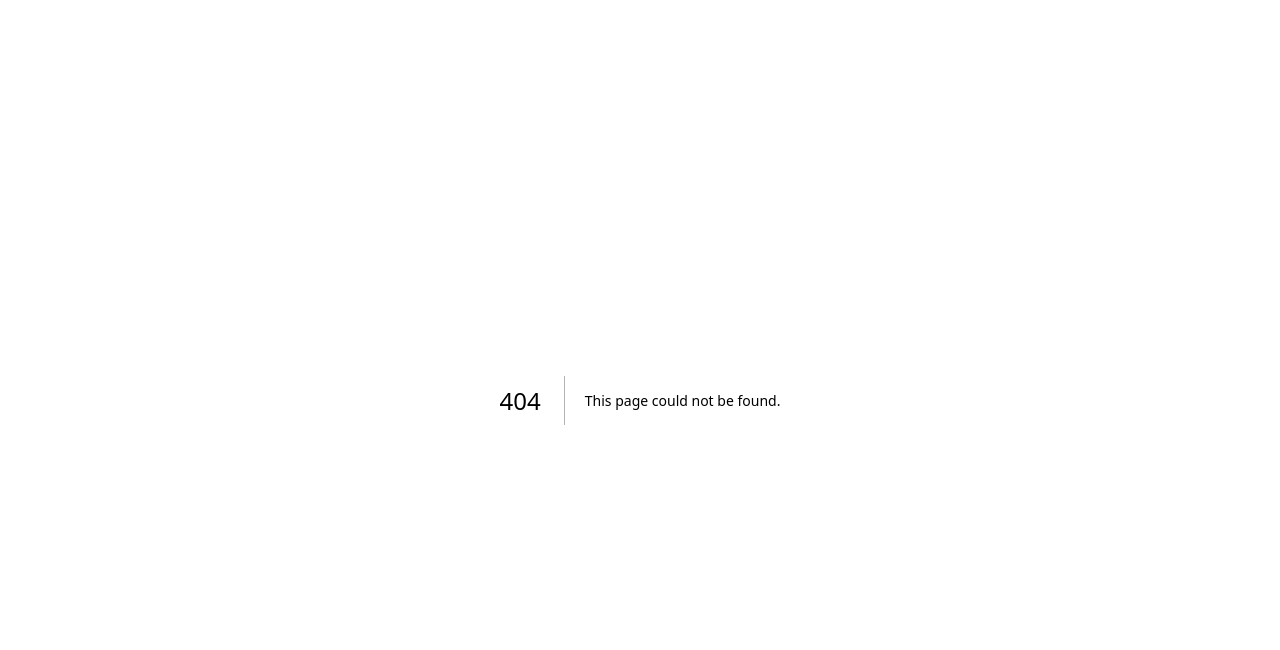
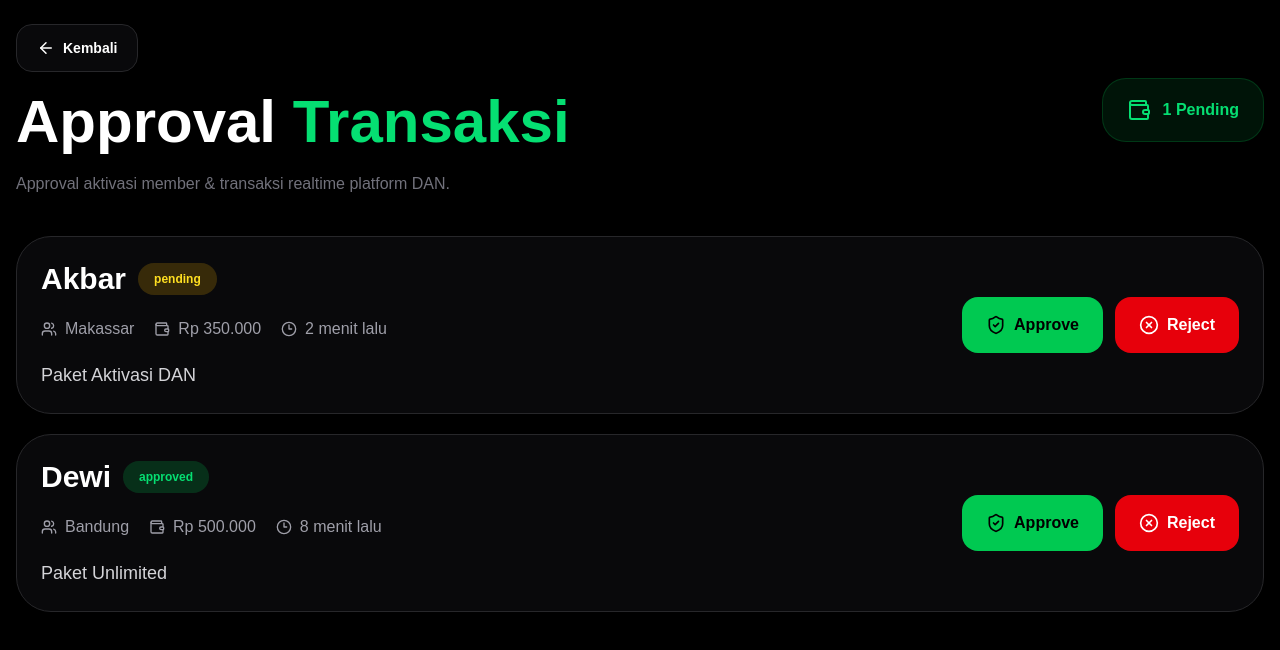
Before and after one commit to ibasnanna-sys/dan-app, a Next.js app: page /admin/transactions in a window 1280 px wide. Before the commit this address had no page. Shown: the top 650 px of the page. Built offline with nearby package versions, Linux system fonts and the light colour scheme.

Commit message:
Create AdminTransactionsPage component
Implement admin transactions page with transaction management.

```diff
--- /dev/null
+++ b/src/app/admin/transactions/page.tsx
@@ -0,0 +1,320 @@
+"use client";
+
+import Link from "next/link";
+import { useEffect, useState } from "react";
+
+import {
+  ArrowLeft,
+  Wallet,
+  ShieldCheck,
+  XCircle,
+  Clock3,
+  Users,
+} from "lucide-react";
+
+type Transaction = {
+  id: number;
+  memberName: string;
+  city: string;
+  product: string;
+  amount: number;
+  status: "pending" | "approved" | "rejected";
+  memberStatus: "free" | "aktif" | "dibekukan";
+  createdAt: string;
+};
+
+export default function AdminTransactionsPage() {
+
+  const [transactions, setTransactions] =
+    useState<Transaction[]>([]);
+
+  useEffect(() => {
+
+    const stored =
+      localStorage.getItem(
+        "dan-transactions"
+      );
+
+    if (stored) {
+
+      setTransactions(
+        JSON.parse(stored)
+      );
+
+    } else {
+
+      const dummy = [
+        {
+          id: 1001,
+          memberName: "Akbar",
+          city: "Makassar",
+          product:
+            "Paket Aktivasi DAN",
+          amount: 350000,
+          status: "pending",
+          memberStatus: "free",
+          createdAt: "2 menit lalu",
+        },
+        {
+          id: 1002,
+          memberName: "Dewi",
+          city: "Bandung",
+          product:
+            "Paket Unlimited",
+          amount: 500000,
+          status: "approved",
+          memberStatus: "aktif",
+          createdAt: "8 menit lalu",
+        },
+      ];
+
+      localStorage.setItem(
+        "dan-transactions",
+        JSON.stringify(dummy)
+      );
+
+      setTransactions(dummy);
+
+    }
+
+  }, []);
+
+  function updateStatus(
+    id: number,
+    status:
+      | "approved"
+      | "rejected"
+  ) {
+
+    const updated =
+      transactions.map((trx) => {
+
+        if (trx.id === id) {
+
+          return {
+            ...trx,
+            status,
+            memberStatus:
+              status === "approved"
+                ? "aktif"
+                : "free",
+          };
+        }
+
+        return trx;
+
+      });
+
+    setTransactions(updated);
+
+    localStorage.setItem(
+      "dan-transactions",
+      JSON.stringify(updated)
+    );
+
+    const members =
+      updated.map((trx) => ({
+        id: trx.id,
+        name: trx.memberName,
+        city: trx.city,
+        status: trx.memberStatus,
+        transactionStatus:
+          trx.status,
+      }));
+
+    localStorage.setItem(
+      "dan-members",
+      JSON.stringify(members)
+    );
+  }
+
+  return (
+    <main className="min-h-screen bg-black text-white">
+
+      <div className="max-w-7xl mx-auto px-4 py-6 pb-32">
+
+        {/* HEADER */}
+        <div className="flex items-center justify-between flex-wrap gap-4 mb-10">
+
+          <div>
+
+            <Link
+              href="/admin"
+              className="inline-flex items-center gap-2 h-12 px-5 rounded-2xl border border-zinc-800 bg-zinc-950 hover:border-green-500 transition-all text-sm font-bold mb-5"
+            >
+
+              <ArrowLeft size={18} />
+
+              Kembali
+
+            </Link>
+
+            <h1 className="text-5xl md:text-6xl font-black">
+              Approval
+              <span className="text-green-400">
+                {" "}
+                Transaksi
+              </span>
+            </h1>
+
+            <p className="text-zinc-500 mt-5 max-w-2xl">
+              Approval aktivasi
+              member & transaksi
+              realtime platform DAN.
+            </p>
+
+          </div>
+
+          <div className="h-16 px-6 rounded-3xl border border-green-500/20 bg-green-500/10 flex items-center gap-3">
+
+            <Wallet className="text-green-400" />
+
+            <span className="font-black text-green-400">
+              {
+                transactions.filter(
+                  (trx) =>
+                    trx.status ===
+                    "pending"
+                ).length
+              }{" "}
+              Pending
+            </span>
+
+          </div>
+
+        </div>
+
+        {/* LIST */}
+        <div className="space-y-5">
+
+          {transactions.map((trx) => (
+
+            <div
+              key={trx.id}
+              className="rounded-[35px] border border-zinc-800 bg-zinc-950 p-6"
+            >
+
+              <div className="flex flex-col xl:flex-row xl:items-center xl:justify-between gap-6">
+
+                {/* LEFT */}
+                <div>
+
+                  <div className="flex items-center gap-3 flex-wrap">
+
+                    <h2 className="text-3xl font-black">
+                      {
+                        trx.memberName
+                      }
+                    </h2>
+
+                    <div
+                      className={`px-4 py-2 rounded-full text-xs font-black ${
+                        trx.status ===
+                        "approved"
+                          ? "bg-green-500/20 text-green-400"
+                          : trx.status ===
+                            "rejected"
+                          ? "bg-red-500/20 text-red-400"
+                          : "bg-yellow-500/20 text-yellow-300"
+                      }`}
+                    >
+
+                      {trx.status}
+
+                    </div>
+
+                  </div>
+
+                  <div className="flex flex-wrap gap-5 mt-5 text-zinc-400">
+
+                    <div className="flex items-center gap-2">
+
+                      <Users size={16} />
+
+                      {trx.city}
+
+                    </div>
+
+                    <div className="flex items-center gap-2">
+
+                      <Wallet size={16} />
+
+                      Rp{" "}
+                      {trx.amount.toLocaleString(
+                        "id-ID"
+                      )}
+
+                    </div>
+
+                    <div className="flex items-center gap-2">
+
+                      <Clock3 size={16} />
+
+                      {
+                        trx.createdAt
+                      }
+
+                    </div>
+
+                  </div>
+
+                  <p className="mt-5 text-lg text-zinc-300">
+                    {trx.product}
+                  </p>
+
+                </div>
+
+                {/* RIGHT */}
+                <div className="flex flex-wrap gap-3">
+
+                  <button
+                    onClick={() =>
+                      updateStatus(
+                        trx.id,
+                        "approved"
+                      )
+                    }
+                    className="h-14 px-6 rounded-2xl bg-green-500 hover:bg-green-400 transition-all flex items-center gap-2 font-black text-black"
+                  >
+
+                    <ShieldCheck
+                      size={20}
+                    />
+
+                    Approve
+
+                  </button>
+
+                  <button
+                    onClick={() =>
+                      updateStatus(
+                        trx.id,
+                        "rejected"
+                      )
+                    }
+                    className="h-14 px-6 rounded-2xl bg-red-600 hover:bg-red-500 transition-all flex items-center gap-2 font-black"
+                  >
+
+                    <XCircle
+                      size={20}
+                    />
+
+                    Reject
+
+                  </button>
+
+                </div>
+
+              </div>
+
+            </div>
+
+          ))}
+
+        </div>
+
+      </div>
+
+    </main>
+  );
+                    }
```
